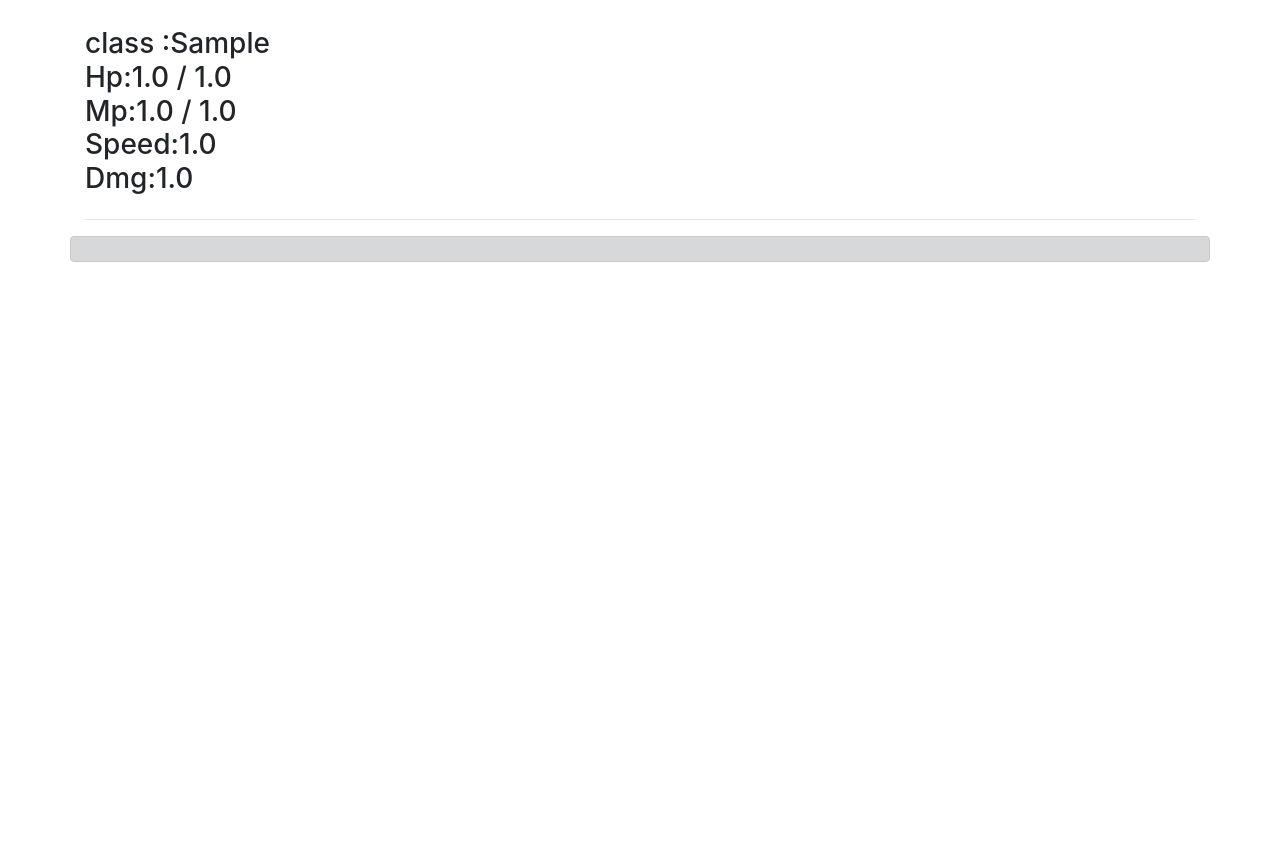
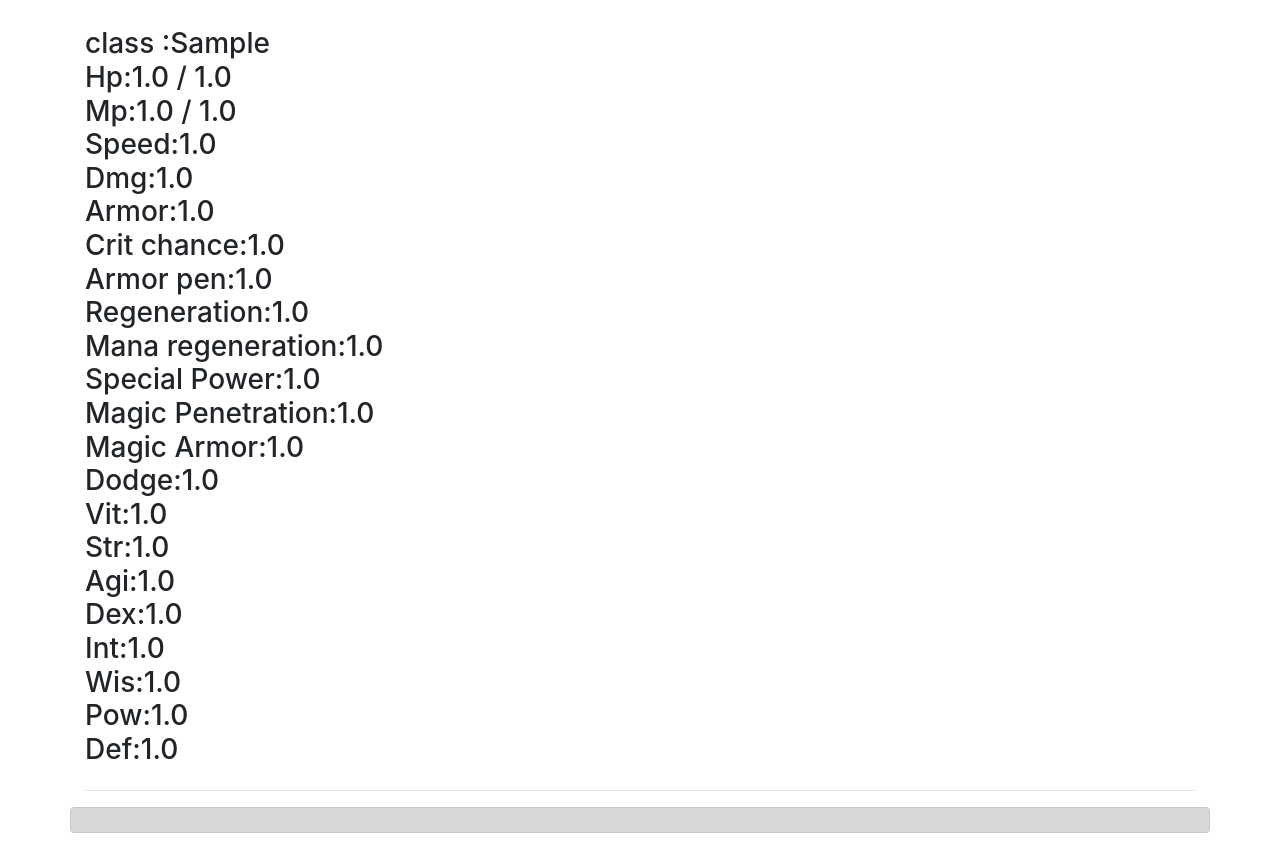
Before and after one commit to GawlikP/Gjango, a Django app: page /character/1/ in a window 1280 px wide. Shown: the part 181-1030 px from the top of the page. Before the commit the page ends 443 px from the top, so only its background shows below. Run offline with Django 3.2, Linux system fonts and the light colour scheme; tables that the repository leaves empty hold one stand-in row (values such as "Sample post"); some libraries are stand-ins or nearby versions.

Commit message:
Complete class chose system and some bugfixes

```diff
--- a/gjango_main/char_cre.py
+++ b/gjango_main/char_cre.py
@@ -77,6 +77,9 @@ def get_stats_from_perks(clss):
 def set_random_perks(clss):
     #random.randint(1,101)
     points = 4.0
+    choose = 0;
+
+
     if points > 0.1: rnd = random.randint(1,int(points*100))/100
     else: rnd = 0.0;
     print(rnd);
--- a/gjango_main/templates/character.html
+++ b/gjango_main/templates/character.html
@@ -9,7 +9,25 @@
     Hp:{{character.max_hp}} / {{character.hp}} </br>
     Mp:{{character.mp}} / {{character.max_mp}} </br>
     Speed:{{character.speed}} </br>
-    Dmg:{{character.dmg}} </br> </h3>
+    Dmg:{{character.dmg}} </br>
+    Armor:{{character.armor}} </br>
+    Crit chance:{{character.crit_chance}}</br>
+    Armor pen:{{character.armmor_pen}} </br>
+    Regeneration:{{character.regeneration}} </br>
+    Mana regeneration:{{character.mana_regeneration}} </br>
+    Special Power:{{character.s_pow}} </br>
+    Magic Penetration:{{character.magic_pen}} </br>
+    Magic Armor:{{character.magic_a}} </br>
+    Dodge:{{character.dodge}} </br>
+    Vit:{{character.vit}} </br>
+    Str:{{character.str}} </br>
+    Agi:{{character.agility}} </br>
+    Dex:{{character.dex}} </br>
+    Int:{{character.inte}} </br>
+    Wis:{{character.wis}} </br>
+    Pow:{{character.pow}} </br>
+    Def:{{character.defen}} </br>
+    </h3>
   {% endif %}
 
 {% endblock %}
--- a/gjango_main/views.py
+++ b/gjango_main/views.py
@@ -253,39 +253,58 @@ def create_character(clss,name,user):
         #except:
         #    return "Error"
     elif clss == '2':
-        try:
-            test = Player.objects.create(name= name, user=user,
-            vit= 4.0, str=3.0, agility= 0.0, dex= 1.0, inte= 1.0,
-            wis= 1.0, pow= 3.0);
-            print(test + " udalo sie !");
-            return "Success"
-        except:
-            return "Error"
+        c = set_random_perks(Barbarian);
+        stats = get_stats_from_perks(c)
+
+        #try:
+        test = Player.objects.create(name= name, user= user, clss='Barbarian',
+        vit= c[0], str= c[1], agility= c[2],dex= c[3], inte= c[4], wis=c[5],
+        pow= c[6], defen= c[7],hp= stats[0],
+        max_hp= stats[0], mp= stats[1], max_mp= stats[1],speed= stats[2],
+        dmg= stats[3], armor= stats[4], crit_chance= stats[5], armmor_pen= stats[6],
+        regeneration= stats[7], mana_regeneration= stats[8], s_pow= stats[9],
+        magic_pen= stats[10], magic_a= stats[11], dodge= stats[12]);
+        #print(test + " udalo sie !")
+        return "Success"
     elif clss == '3':
-        try:
-            test = Player.objects.create(name= name, user= user,
-            vit= 1.0, str = 1.0, agility= 1.0, dex= 0.0, inte= 5.0,
-            wis= 2.0, pow= 2.0
-            );
-            print(test +" udalo sie !");
-            return "Success"
-        except:
-            return "Error"
+        c = set_random_perks(Mage);
+        stats = get_stats_from_perks(c)
+
+        #try:
+        test = Player.objects.create(name= name, user= user, clss='Mage',
+        vit= c[0], str= c[1], agility= c[2],dex= c[3], inte= c[4], wis=c[5],
+        pow= c[6], defen= c[7],hp= stats[0],
+        max_hp= stats[0], mp= stats[1], max_mp= stats[1],speed= stats[2],
+        dmg= stats[3], armor= stats[4], crit_chance= stats[5], armmor_pen= stats[6],
+        regeneration= stats[7], mana_regeneration= stats[8], s_pow= stats[9],
+        magic_pen= stats[10], magic_a= stats[11], dodge= stats[12]);
+        #print(test + " udalo sie !")
+        return "Success"
     elif clss == '4':
-        try:
-            test = Player.objects.create(name= name, user= user,
-            vit = 1.0, str= 2.0, agility= 4.0, dex= 2.0, inte= 2.0,
-            wis=1.0, pow=2.0);
-            print(test + " udalo sie !")
-            return "Success"
-        except:
-            return "Error"
+        c = set_random_perks(Thief);
+        stats = get_stats_from_perks(c)
+
+        #try:
+        test = Player.objects.create(name= name, user= user, clss='Thief',
+        vit= c[0], str= c[1], agility= c[2],dex= c[3], inte= c[4], wis=c[5],
+        pow= c[6], defen= c[7],hp= stats[0],
+        max_hp= stats[0], mp= stats[1], max_mp= stats[1],speed= stats[2],
+        dmg= stats[3], armor= stats[4], crit_chance= stats[5], armmor_pen= stats[6],
+        regeneration= stats[7], mana_regeneration= stats[8], s_pow= stats[9],
+        magic_pen= stats[10], magic_a= stats[11], dodge= stats[12]);
+        #print(test + " udalo sie !")
+        return "Success"
     elif clss == '5':
-        try:
-            test = Player.objects.create(name= name, user= user,
-            vit=2.0, str=2.0, agility= 2.0, dex=5.0, inte= 1.0,
-            wis= 1.0, pow=4.0);
-            print(test + " udalo sie !!!");
-            return "Success"
-        except:
-            return "Error"
+        c = set_random_perks(Monk);
+        stats = get_stats_from_perks(c)
+
+        #try:
+        test = Player.objects.create(name= name, user= user, clss='Monk',
+        vit= c[0], str= c[1], agility= c[2],dex= c[3], inte= c[4], wis=c[5],
+        pow= c[6], defen= c[7],hp= stats[0],
+        max_hp= stats[0], mp= stats[1], max_mp= stats[1],speed= stats[2],
+        dmg= stats[3], armor= stats[4], crit_chance= stats[5], armmor_pen= stats[6],
+        regeneration= stats[7], mana_regeneration= stats[8], s_pow= stats[9],
+        magic_pen= stats[10], magic_a= stats[11], dodge= stats[12]);
+        #print(test + " udalo sie !")
+        return "Success"
```
